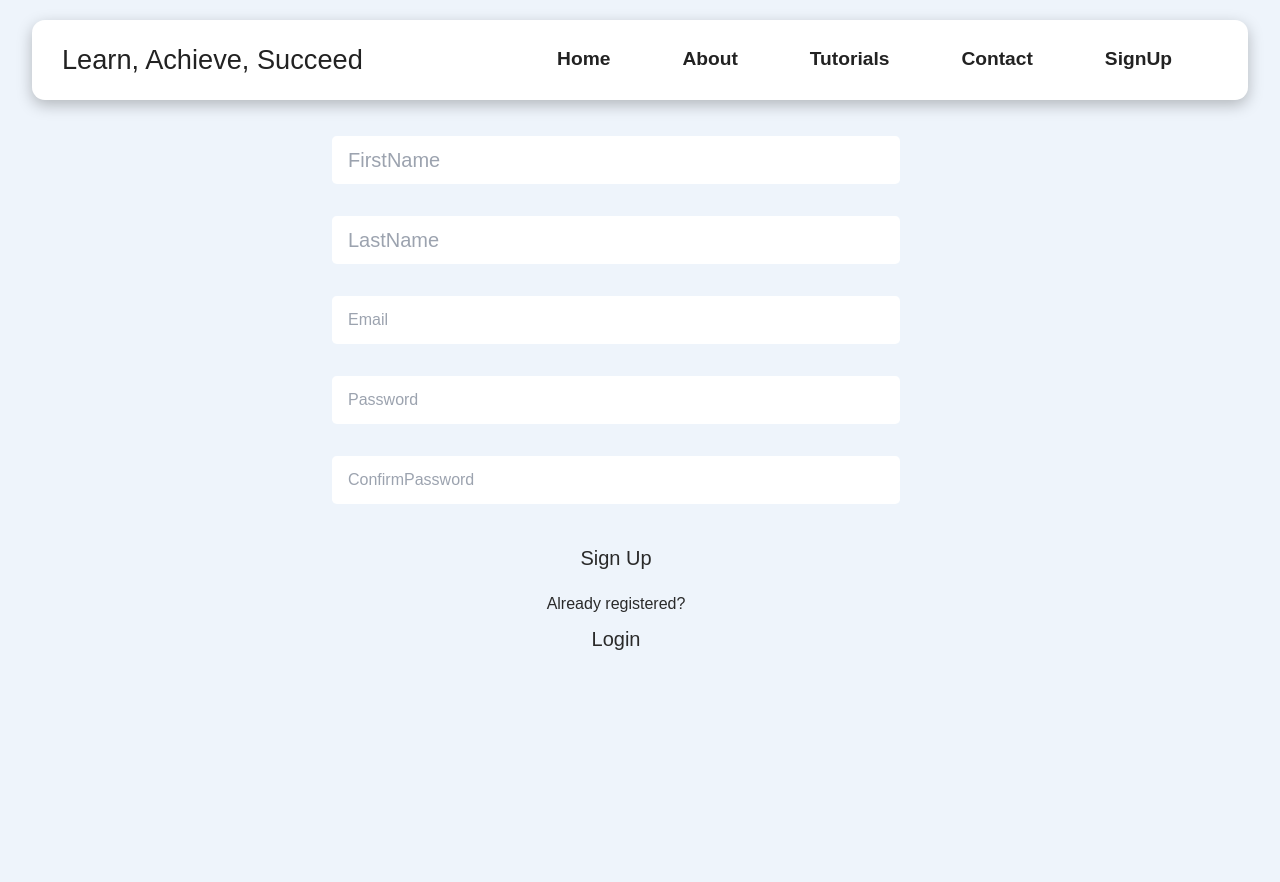
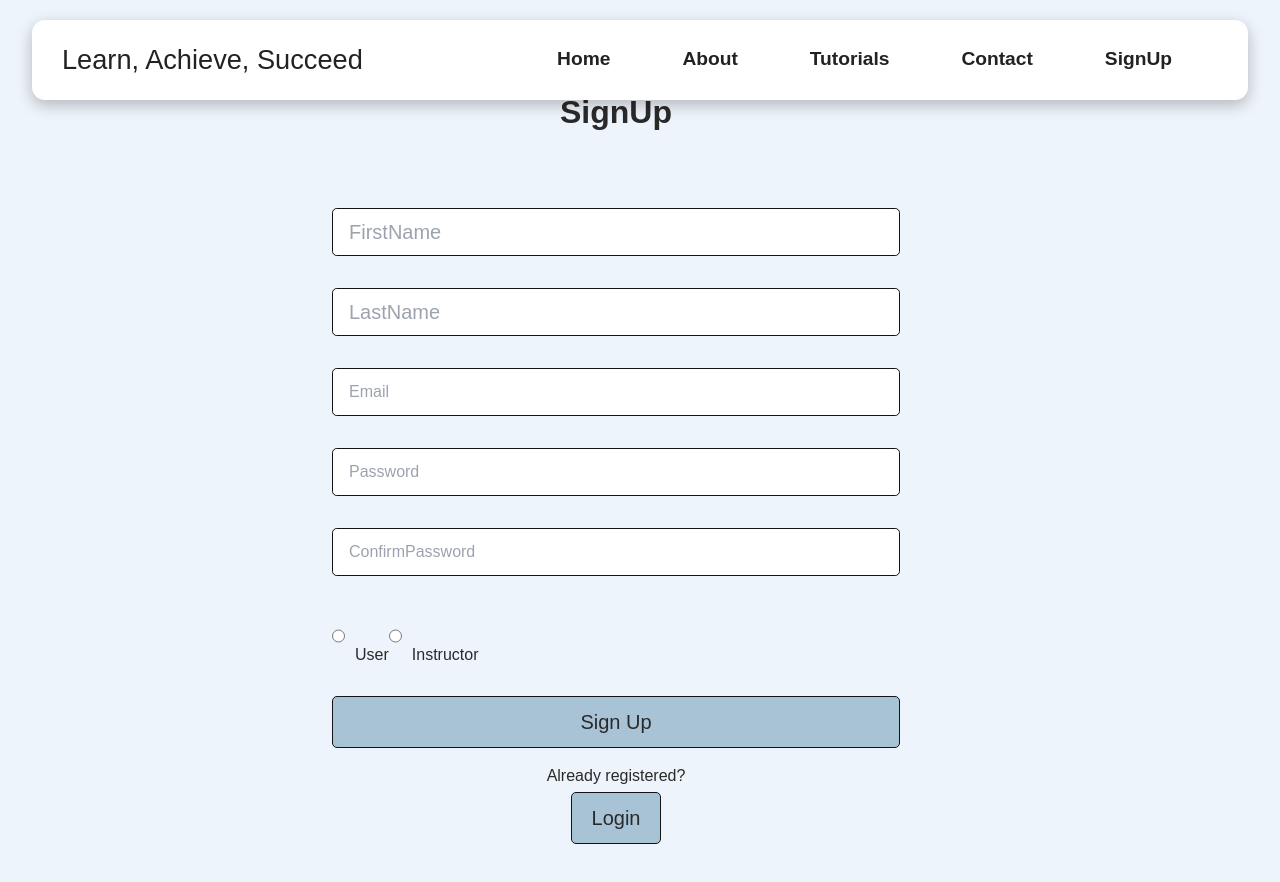
Before and after one commit to iamneo-production/94b83d45-2bad-4be6-a9a0-3f882028233d, a React (Create React App) app in the folder reactapp/: page /signup in a window 1280 px wide. Shown: the top 882 px of the page. Built offline with nearby package versions, Linux system fonts and the light colour scheme; the HTML template or start-up script is replaced by a standard one.

Commit message:
signup modified

```diff
--- a/reactapp/src/components/Aboutusstyles.css
+++ b/reactapp/src/components/Aboutusstyles.css
@@ -4,6 +4,7 @@
 }
 .about h1{
     padding-bottom: 1rem;
+    font-size: 2rem;
 }
 .about p{
     padding-bottom: 2rem;
--- a/reactapp/src/components/Contactus.js
+++ b/reactapp/src/components/Contactus.js
@@ -50,6 +50,7 @@ function Contactus() {
     <div className="contact">
       <h1>Send a message to us</h1>
       <form onSubmit={handleSubmit}>
+
          <input placeholder="Name" type="text" value={name} onChange={(e) => setName(e.target.value)}/>
          <input placeholder="Email" type="email" value={email} onChange={(e) => setEmail(e.target.value)}/>
          <input placeholder="Subject" type="text" value={subject} onChange={(e) => setSubject(e.target.value)}/>
--- a/reactapp/src/components/Contactusstyles.css
+++ b/reactapp/src/components/Contactusstyles.css
@@ -1,14 +1,32 @@
 .contact{
-    margin:4rem 6rem;
+    margin:5.5rem 6rem;
+    /* margin-top:2rem; */
     color:#2a2a2a;
     margin-left: 3rem;
+
 }
+.contact h1 {
+    display: block;
+    /* text-align: center; */
+    font-size: 2rem;
+    font-weight: bold;
+  }
+  .contact button {
+    display: inline;
+    border: 1px solid #151414;
+    background-color: #a7c3d5;
+    padding: 10px 20px;
+    /* width:100px; */
+    border-radius: 5px;
+  }
 .contact form{
     padding-top:3rem;
     display: flex;
     flex-direction: column;
     width:50%;
     margin:auto;
+    /* animation: fadeOut 3s ease-in-out; */
+
 }
 .contact input{
     height:3rem;
@@ -16,6 +34,9 @@
     margin-bottom: 2rem;
     border-radius: .3rem;
     border-color: 1px solid #000;
+    /* border:solid black; */
+    border: 1px solid #151414;
+    /* animation: fadeOut 3s ease-in-out; */
 }
 .contact textarea{
     /* height:3rem; */
@@ -23,11 +44,14 @@
     margin-bottom: 2rem;
     border-radius: .3rem;
     border-color: 1px solid #000;
+    /* border:solid black; */
+    border: 1px solid #151414;
 }
 .contact button{
     display: inline;
 
 }
+
 @media screen and (max-width:850px) {
 
     .contact{
@@ -39,3 +63,12 @@
         width:90%;
     }
 }
+.radio-container {
+    display: flex;
+    align-items: center;
+    /* border: #000; */
+  }
+
+  .radio-container input[type="radio"] {
+    margin-right: 10px;
+  }
--- a/reactapp/src/routes/SignUp.js
+++ b/reactapp/src/routes/SignUp.js
@@ -1,7 +1,5 @@
 import Navbar from "../components/Navbar";
 import {useState} from "react";
-// import {faCheck,faTimes,faInfoCircle} from "@fortawesome/free-solid-svg-icons"
-// import {FontAwesomeIcon} from "@fortawesome/react-fontawesome";
 import { useNavigate } from "react-router-dom";
 import axios from 'axios';
 import BASE_URL from "../api/axios";
@@ -11,12 +9,14 @@ function SignUp() {
     const [email, setEmail] = useState('');
     const [pass,setPwd]=useState('');
     const [cpass, setCpwd] = useState('');
+    const [selectedRole, setSelectedRole] = useState('');
 
     const [ferror, setFerror] = useState('');
     const [lerror, setLerror] = useState('');
     const [emailerror, setEmailerror] = useState('');
     const [passerror,setPwderror]=useState('');
     const [cpasserror, setCpwderror] = useState('');
+    const [roleerror,setRerror]=useState('');
     const [othererror,setOerror]=useState('');
   const signupData = {
     firstName: fname,
@@ -26,14 +26,15 @@ function SignUp() {
     confirmpassword: cpass
   };
 
+
     const navigate=useNavigate();
-    // const navigateHome=()=>{
-    //     navigate('/signin')
-    // };
+
 
 
     const handleSubmit = async (e) => {
             e.preventDefault();
+            console.log('Selected Role:', selectedRole);
+
 
             try {
               const response = await axios.post(`${BASE_URL}users/register`, signupData,{headers: {
@@ -47,20 +48,41 @@ function SignUp() {
 
                 if (data.hasOwnProperty("firstName")) {
                   setFerror(data.firstName);
+                  setTimeout(() => {
+                    setFerror('');
+                  }, 3000);
                 } else if (data.hasOwnProperty("lastName")) {
                   setLerror(data.lastName);
+                  setTimeout(() => {
+                    setLerror('');
+                  }, 3000);
                 } else if (data.hasOwnProperty("email")) {
                   setEmailerror(data.email);
+                  setTimeout(() => {
+                    setEmailerror('');
+                  }, 3000);
                 } else if (data.hasOwnProperty("password")) {
                   setPwderror(data.password);
+                  setTimeout(() => {
+                    setPwderror('');
+                  }, 3000);
                 } else if (data.hasOwnProperty("confirmpassword")) {
                   setCpwderror(data.confirmpassword);
+                  setTimeout(() => {
+                    setCpwderror('');
+                  }, 3000);
                 } else {
                   setOerror(data);
+                  setTimeout(() => {
+                    setOerror('');
+                  }, 3000);
                 }
               } else {
                 alert("Error! Please try again later");
               }
+            }
+            if (!selectedRole) {
+              setRerror('Please select a role.');
             }
 
           };
@@ -69,21 +91,50 @@ function SignUp() {
             <>
             <Navbar/>
             <div className="contact">
+
               <h1>SignUp</h1>
+              <br/>
               {othererror && <h1>{othererror}</h1>}
+
               <form onSubmit={handleSubmit}>
-              {ferror && <h1>{ferror}</h1>}
+              {ferror && <p>{ferror}</p>}
                  <input placeholder="FirstName" type="text" value={fname} onChange={(e) => setFname(e.target.value)}/>
                  {lerror && <p>{lerror}</p>}
                  <input placeholder="LastName" type="text" value={lname} onChange={(e) => setLname(e.target.value)}/>
-                 {emailerror && <h1>{emailerror}</h1>}
+                 {emailerror && <p>{emailerror}</p>}
                  <input placeholder="Email" type="email" value={email} onChange={(e) => setEmail(e.target.value)}/>
-                 {passerror && <h1>{passerror}</h1>}
+                 {passerror && <p>{passerror}</p>}
                  <input placeholder="Password" type="pwd" value={pass} onChange={(e) => setPwd(e.target.value)}/>
-                 {cpasserror && <h1>{cpasserror}</h1>}
+                 {cpasserror && <p>{cpasserror}</p>}
                  <input placeholder="ConfirmPassword" value={cpass} onChange={(e) => setCpwd(e.target.value)}/>
+                 {roleerror && <p className="error-message">{roleerror}</p>}
+                <div className="radio-container">
+                 <label>
+          <input
+            type="radio"
+            name="role"
+            value="user"
+            checked={selectedRole === 'user'}
+            onChange={(e)=>setSelectedRole(e.target.value)}
+          />
+          User
+        </label>
+        <br />
+        <label>
+          <input
+            type="radio"
+            name="role"
+            value="instructor"
+            checked={selectedRole === 'instructor'}
+            onChange={(e)=>setSelectedRole(e.target.value)}
+          />
+          Instructor
+        </label>
+        <br />
+        <br />
+        </div>
                     <button>Sign Up</button>
-                    {/* <button onClick={navigateHome}>Sign Up</button> */}
+
 
 
 
@@ -91,10 +142,11 @@ function SignUp() {
               <p>
                         Already registered?<br />
                         <span className="line">
-                            {/*put router link here*/}
+
                             <button onClick={()=>navigate("/signin")}>Login</button>
                         </span>
                     </p>
+
             </div>
             </>
           );
```
